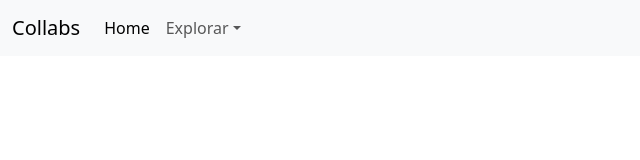
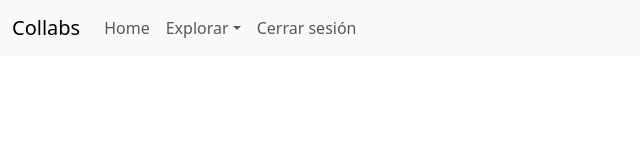
Before and after one commit to analaura-a/collabs-app, a React (Vite) app in the folder front/: page / in a window 1280 px wide. Shown: the top 160 px of the page, without its empty margins (0-640 px from the left). Built offline with nearby package versions, Linux system fonts and the light colour scheme.

Commit message:
Cerrar sesión [Front]

```diff
--- a/front/src/components/Layout.jsx
+++ b/front/src/components/Layout.jsx
@@ -1,8 +1,26 @@
 import { Link } from "react-router-dom";
+import { useNavigate } from "react-router-dom";
 
 import '../css/Layout.css'
 
 const Layout = ({ children }) => {
+
+    const navigate = useNavigate()
+
+    const onLogout = async () => {
+
+        await fetch('http://localhost:3333/api/auth/logout', {
+            headers: {
+                "auth-token": localStorage.getItem("token"),
+                "Content-Type": "application/json",
+            },
+            method: "DELETE",
+        })
+
+        localStorage.removeItem("token")
+        navigate("/login", { replace: true })
+    }
+
     return (
         <div>
 
@@ -25,7 +43,7 @@ const Layout = ({ children }) => {
                     <div className="collapse navbar-collapse" id="navbarNavDropdown">
                         <ul className="navbar-nav">
                             <li className="nav-item">
-                                <Link to="/" className="nav-link active">Home</Link>
+                                <Link to="/" className="nav-link">Home</Link>
                             </li>
 
                             <li className="nav-item dropdown">
@@ -47,6 +65,10 @@ const Layout = ({ children }) => {
                                     </li>
                                 </ul>
                             </li>
+
+                            <li className="nav-item">
+                                <Link to="/" className="nav-link" onClick={onLogout}>Cerrar sesión</Link>
+                            </li>
                         </ul>
                     </div>
                 </div>
```
